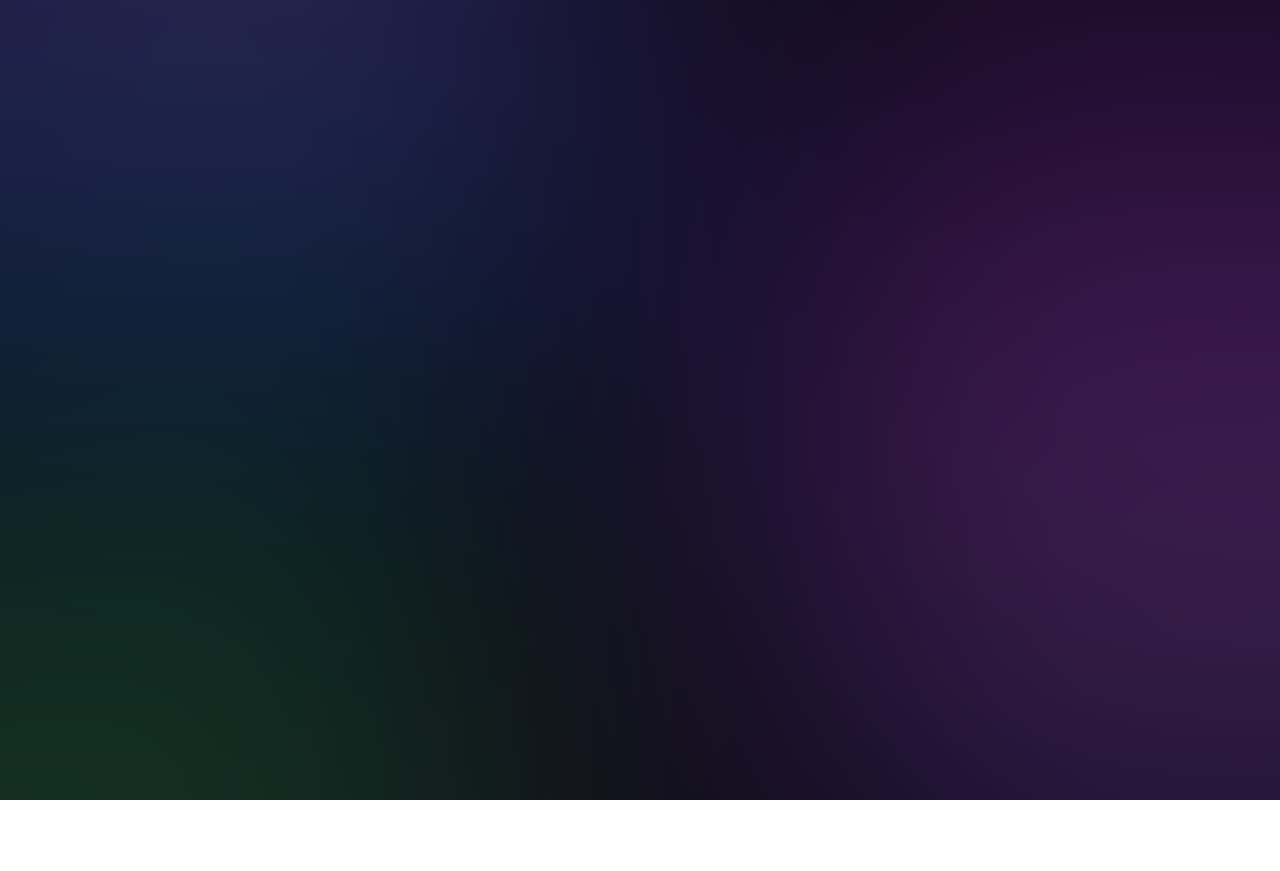
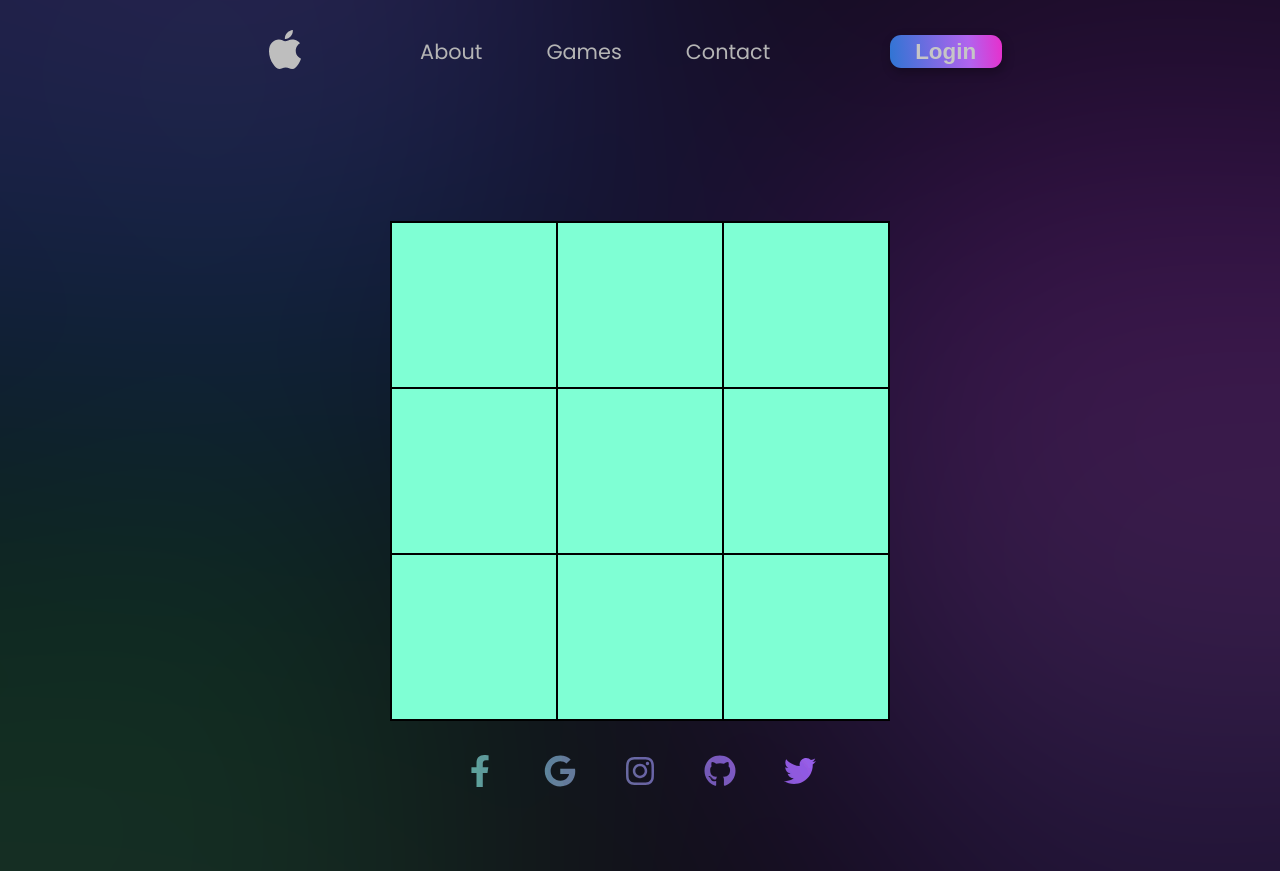
Before and after one commit to nejcintihar/projektna_naloga, a React (Vite) app: page /games/tictactoe in a window 1280 px wide. Before the commit this address had no page. Before the commit the page ends 800 px from the top, so only its background shows below. Built offline with nearby package versions, Linux system fonts and the light colour scheme.

Commit message:
Added tic tac toe game

```diff
--- a/src/App.jsx
+++ b/src/App.jsx
@@ -5,6 +5,7 @@ import { useState } from 'react'
 import reactLogo from './assets/react.svg'
 import "./index.css"
 import Tenzies from "./Components/Tenzies"
+import TicTacToe from "./Components/TicTacToe"
 
 
 import About from "./Components/About"
@@ -21,6 +22,7 @@ function App() {
           <Route path="games">
             <Route index element={<Games />} />
             <Route path="tenzies" element={<Tenzies />} />
+            <Route path="tictactoe" element={<TicTacToe />} />
           </Route>
           <Route path="contact" element={<Contact />} />
         </Route>
--- /dev/null
+++ b/src/Components/Patterns.jsx
@@ -0,0 +1,10 @@
+export const Patterns = [
+    [0, 1, 2],
+    [3, 4, 5],
+    [6, 7, 8],
+    [0, 3, 6],
+    [1, 4, 7],
+    [2, 5, 8],
+    [0, 4, 8],
+    [2, 4, 6],
+  ];
--- /dev/null
+++ b/src/Components/Square.jsx
@@ -0,0 +1,17 @@
+import React from "react";
+
+export default function Square({ val, chooseSquare }) {
+  return (
+    <div className="square" onClick={chooseSquare}>
+      {val}
+    </div>
+  );
+}
+
+
+/* export default function Square() {
+    return (
+        <h1>I am from Bosnia, take me to America, I really want to see, Statue of Liberty!</h1>
+    )
+}
+ */
--- a/src/Components/TicTacToe.jsx
+++ b/src/Components/TicTacToe.jsx
@@ -1 +1,144 @@
-//Wel'll add that shit later
+import "../styles.css"
+import { useState, useEffect } from "react"
+import Square from "../Components/Square"
+import { Patterns } from "./Patterns"
+
+function TicTacToe() {
+  const [board, setBoard] = useState(["", "", "", "", "", "", "", "", ""]);
+  const [player, setPlayer] = useState("O");
+  const [result, setResult] = useState({ winner: "none", state: "none" });
+
+  useEffect(() => {
+    checkWin();
+    checkIfTie();
+
+    if (player == "X") {
+      setPlayer("O");
+    } else {
+      setPlayer("X");
+    }
+  }, [board]);
+
+  useEffect(() => {
+    if (result.state != "none") {
+      alert(`Game Finished! Winning Player: ${result.winner}`);
+      restartGame();
+    }
+  }, [result]);
+
+  const chooseSquare = (square) => {
+    setBoard(
+      board.map((val, idx) => {
+        if (idx == square && val == "") {
+          return player;
+        }
+
+        return val;
+      })
+    );
+  };
+
+  const checkWin = () => {
+    Patterns.forEach((currPattern) => {
+      const firstPlayer = board[currPattern[0]];
+      if (firstPlayer == "") return;
+      let foundWinningPattern = true;
+      currPattern.forEach((idx) => {
+        if (board[idx] != firstPlayer) {
+          foundWinningPattern = false;
+        }
+      });
+
+      if (foundWinningPattern) {
+        setResult({ winner: player, state: "Won" });
+      }
+    });
+  };
+
+  const checkIfTie = () => {
+    let filled = true;
+    board.forEach((square) => {
+      if (square == "") {
+        filled = false;
+      }
+    });
+
+    if (filled) {
+      setResult({ winner: "No One", state: "Tie" });
+    }
+  };
+
+  const restartGame = () => {
+    setBoard(["", "", "", "", "", "", "", "", ""]);
+    setPlayer("O");
+  };
+
+  return (
+    <div className="App">
+      <div className="board">
+        <div className="row">
+          <Square
+            val={board[0]}
+            chooseSquare={() => {
+              chooseSquare(0);
+            }}
+          />
+          <Square
+            val={board[1]}
+            chooseSquare={() => {
+              chooseSquare(1);
+            }}
+          />
+          <Square
+            val={board[2]}
+            chooseSquare={() => {
+              chooseSquare(2);
+            }}
+          />
+        </div>
+        <div className="row">
+          <Square
+            val={board[3]}
+            chooseSquare={() => {
+              chooseSquare(3);
+            }}
+          />
+          <Square
+            val={board[4]}
+            chooseSquare={() => {
+              chooseSquare(4);
+            }}
+          />
+          <Square
+            val={board[5]}
+            chooseSquare={() => {
+              chooseSquare(5);
+            }}
+          />
+        </div>
+        <div className="row">
+          <Square
+            val={board[6]}
+            chooseSquare={() => {
+              chooseSquare(6);
+            }}
+          />
+          <Square
+            val={board[7]}
+            chooseSquare={() => {
+              chooseSquare(7);
+            }}
+          />
+          <Square
+            val={board[8]}
+            chooseSquare={() => {
+              chooseSquare(8);
+            }}
+          />
+        </div>
+      </div>
+    </div>
+  );
+}
+
+export default TicTacToe;
--- a/src/gamesData.jsx
+++ b/src/gamesData.jsx
@@ -8,7 +8,7 @@ export default [
         play: true,
         id: 1,
         key: 1,
-        path: ""
+        path: "tictactoe"
     },
     {
         name: "crazy 8",
--- a/src/main.jsx
+++ b/src/main.jsx
@@ -2,9 +2,7 @@ import React from 'react'
 import ReactDOM from 'react-dom/client'
 import App from './App'
 import './index.css'
-import Games from "./Components/Games"
-import About from "./Components/About"
-import Contact from "./Components/Contact"
+import TicTacToe from './Components/TicTacToe'
 
 ReactDOM.createRoot(document.getElementById('root')).render(
   <React.StrictMode>
--- /dev/null
+++ b/src/styles.css
@@ -0,0 +1,43 @@
+.App {
+    width: 100vw;
+    height: 100vh;
+    display: flex;
+    justify-content: center;
+    align-items: center;
+  }
+
+/*   body {
+    padding: 0;
+    margin: 0;
+  } */
+
+  .board {
+    width: 500px;
+    height: 500px;
+    background-color: aquamarine;
+    border: 1px solid black;
+    display: flex;
+    flex-direction: column;
+  }
+
+  .row {
+    flex: 33%;
+    display: flex;
+    flex-direction: row;
+  }
+
+  .square {
+    flex: 33%;
+    height: 100%;
+    border: 1px solid black;
+    cursor: pointer;
+    display: grid;
+    place-items: center;
+    font-size: 30px;
+    color: black;
+    font-family: Arial, Helvetica, sans-serif;
+  }
+
+  .square:active {
+    background-color: #64f4c4;
+  }
```
